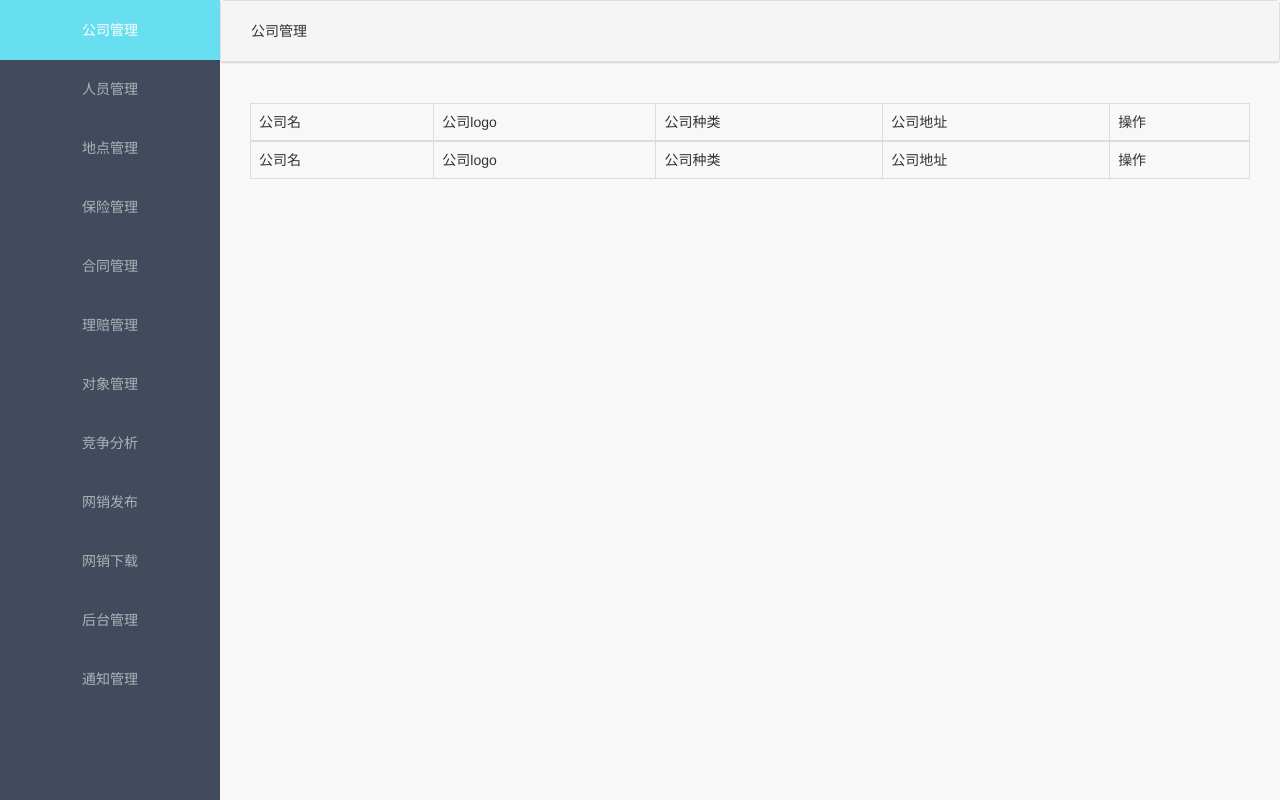
After one commit to FFFfengfengfeng/ts-express, a PHP site: page /views/company.php in a window 1280 px wide. The commit adds this page. Run offline with PHP 8.4, Linux system fonts and the light colour scheme.

Commit message:
添加公司管理

```diff
--- a/css/main.css
+++ b/css/main.css
@@ -5,8 +5,40 @@ body,html{
     position: relative;
 }
 .sidebar{
-    background-color: #d9edf7;
+    background-color: #424a5d;
     float: left;
     height: 100%;
     width: 220px;
 }
+.sidebar .list-group{
+}
+.sidebar .list-group-item{
+    border: none;
+    border-radius: 0;
+    background-color: transparent;
+    color: #aeb2b7;
+    padding: 20px 30px;
+    transition: all .3s linear;
+    text-align: center;
+}
+.sidebar .list-group-item:hover{
+    background-color: #68dff0;
+    color: #FFF;
+}
+.main-content{
+    background-color: #f8f8f8;
+    height: 100%;
+    padding-left: 220px;
+    width: 100%;
+}
+.main-content .pnael{
+    border-radius: 0;
+}
+.main-content .panel-heading{
+    border-radius: 0;
+    padding: 20px 30px;
+}
+.main-content .panel-body{
+    box-sizing: border-box;
+    padding: 20px 30px 0 30px;
+}
--- a/login.php
+++ b/login.php
@@ -16,14 +16,14 @@
             <div class="form-group">
                 <input type="password" class="form-control" name="password" id="password" placeholder="密码">
             </div>
-            <a href="javascript:;" class="btn-block btn btn-success" id="login-btn">登录</a>
+            <a href="javascript:;" class="btn-block btn btn-success" id="loginBtn">登录</a>
         </form>
     </div>
     <script src="js/jquery-3.2.1.min.js"></script>
     <script src="js/bootstrap.js"></script>
     <script>
         (function () {
-            var $loginBtn = $('#login-btn'),
+            var $loginBtn = $('#loginBtn'),
                 $username = $('#username'),
                 $password = $('#password');
             function postLogindata() {
--- a/templates/sidebar.php
+++ b/templates/sidebar.php
@@ -1,3 +1,16 @@
-<div class="sidebar">
-    <a href="ddd.php">跳转</a>
+<div class="sidebar" id="sidebar">
+    <div class="list-group">
+        <a href="views/company.php" class="list-group-item">公司管理</a>
+        <a href="javascript:;" class="list-group-item">人员管理</a>
+        <a href="javascript:;" class="list-group-item">地点管理</a>
+        <a href="javascript:;" class="list-group-item">保险管理</a>
+        <a href="javascript:;" class="list-group-item">合同管理</a>
+        <a href="javascript:;" class="list-group-item">理赔管理</a>
+        <a href="javascript:;" class="list-group-item">对象管理</a>
+        <a href="javascript:;" class="list-group-item">竞争分析</a>
+        <a href="javascript:;" class="list-group-item">网销发布</a>
+        <a href="javascript:;" class="list-group-item">网销下载</a>
+        <a href="javascript:;" class="list-group-item">后台管理</a>
+        <a href="javascript:;" class="list-group-item">通知管理</a>
+    </div>
 </div>
--- /dev/null
+++ b/views/company.php
@@ -0,0 +1,43 @@
+<!DOCTYPE html>
+<html lang="en">
+<head>
+    <meta charset="UTF-8">
+    <link rel="stylesheet" href="../css/bootstrap.css">
+    <link rel="stylesheet" href="../css/main.css">
+    <title>Title</title>
+</head>
+<body>
+    <?php
+        include '../templates/sidebar.php';
+    ?>
+    <div class="main-content">
+        <div class="panel panel-default">
+            <div class="panel-heading">公司管理</div>
+        </div>
+        <div class="panel-body">
+            <table class="table table-bordered">
+                <thead>
+                    <tr>
+                        <td>公司名</td>
+                        <td>公司logo</td>
+                        <td>公司种类</td>
+                        <td>公司地址</td>
+                        <td>操作</td>
+                    </tr>
+                </thead>
+                <tbody>
+                    <tr>
+                        <td>公司名</td>
+                        <td>公司logo</td>
+                        <td>公司种类</td>
+                        <td>公司地址</td>
+                        <td>操作</td>
+                    </tr>
+                </tbody>
+            </table>
+        </div>
+    </div>
+    <script src="../js/jquery-3.2.1.min.js"></script>
+    <script src="../js/bootstrap.js"></script>
+</body>
+</html>
```
Also changed, not shown: ddd.php (deleted), templates/header.php (deleted).
